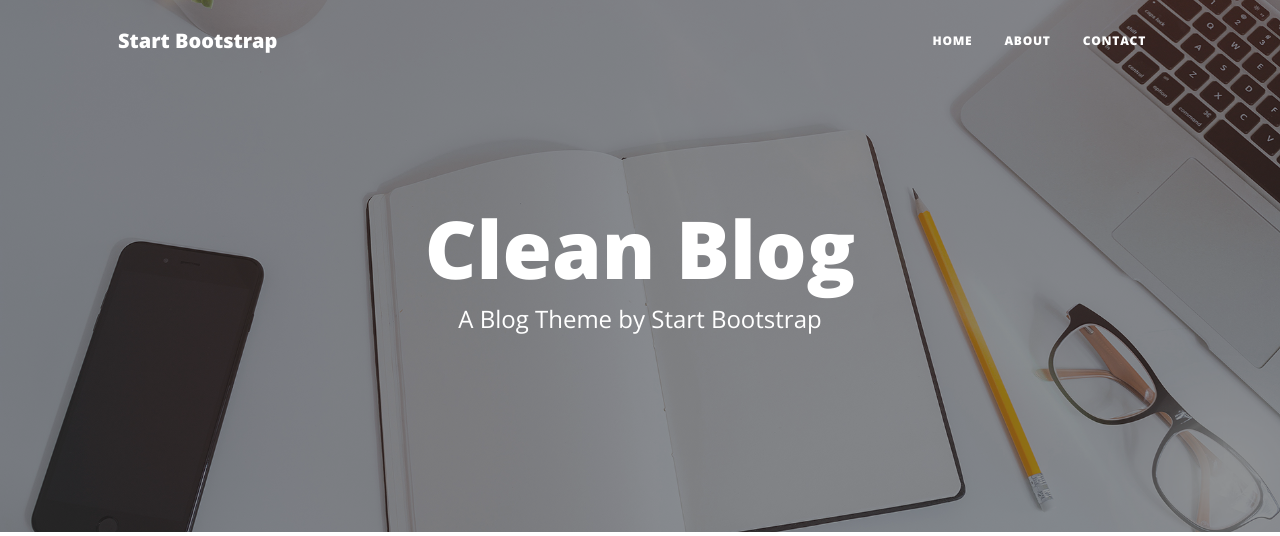
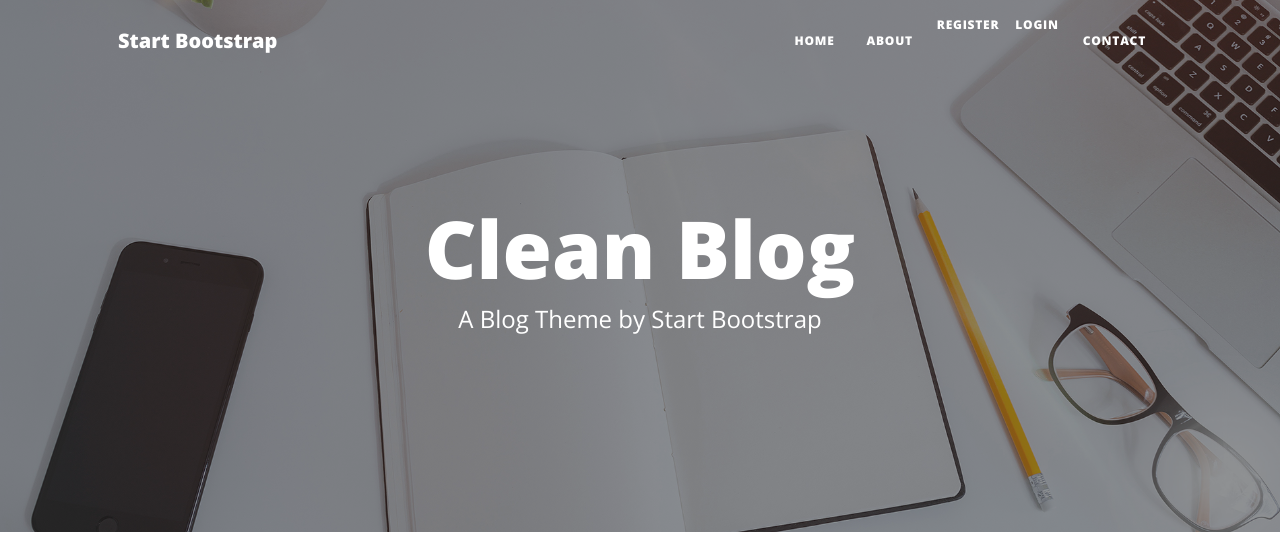
Before and after one commit to Dylangroome/Pro-4-Album-Ranking, a Django app: page /about/ in a window 1280 px wide. Shown: the top 536 px of the page. Run offline with Django 3.2, Linux system fonts and the light colour scheme; some libraries are stand-ins or nearby versions.

Commit message:
user login

```diff
--- a/blog/views.py
+++ b/blog/views.py
@@ -61,6 +61,7 @@ class ArtistDetail(View):
         albums = Album.objects.filter(Artist=artist)
 
         context = {
+            'album': album,
             'artist': artist,
         }
         template = loader.get_template('about.html')
--- a/codestar/urls.py
+++ b/codestar/urls.py
@@ -20,4 +20,5 @@ urlpatterns = [
     path('admin/', admin.site.urls),
     path("", include("blog.urls"), name="blog-urls"),
     path('summernote/', include('django_summernote.urls')),
+    path("accounts/", include("allauth.urls")),
 ]
--- a/requirements.txt
+++ b/requirements.txt
@@ -3,8 +3,13 @@ cloudinary==1.32.0
 dj-database-url==0.5.0
 dj3-cloudinary-storage==0.0.6
 Django==3.2.18
+django-allauth==0.54.0
 django-summernote==0.8.20.0
 gunicorn==20.1.0
+oauthlib==3.2.2
 psycopg2==2.9.6
+PyJWT==2.6.0
+python3-openid==3.2.0
 pytz==2023.3
+requests-oauthlib==1.3.1
 sqlparse==0.4.3
--- a/templates/base.html
+++ b/templates/base.html
@@ -30,7 +30,18 @@
                     <ul class="navbar-nav ms-auto py-4 py-lg-0">
                         <li class="nav-item"><a class="nav-link px-lg-3 py-3 py-lg-4" href="{% url 'home' %}">Home</a></li>
                         <li class="nav-item"><a class="nav-link px-lg-3 py-3 py-lg-4" href="{% url 'about' %}">About</a></li>
-
+                        {% if user.is_authenticated %}
+                    <li class="nav-item">
+                        <a class="nav-link" href="{% url 'account_logout' %}">Logout</a>
+                    </li>
+                    {% else %}
+                    <li class="nav-item">
+                        <a class="nav-link" href="{% url 'account_signup' %}">Register</a>
+                    </li>
+                    <li class="nav-item">
+                        <a class="nav-link" href="{% url 'account_login' %}">Login</a>
+                    </li>
+                    {% endif %}
                         <li class="nav-item"><a class="nav-link px-lg-3 py-3 py-lg-4" href="{% url 'contact' %}">Contact</a></li>
                     </ul>
                 </div>
```
Also changed, not shown: codestar/settings.py (+9 -0 lines).
